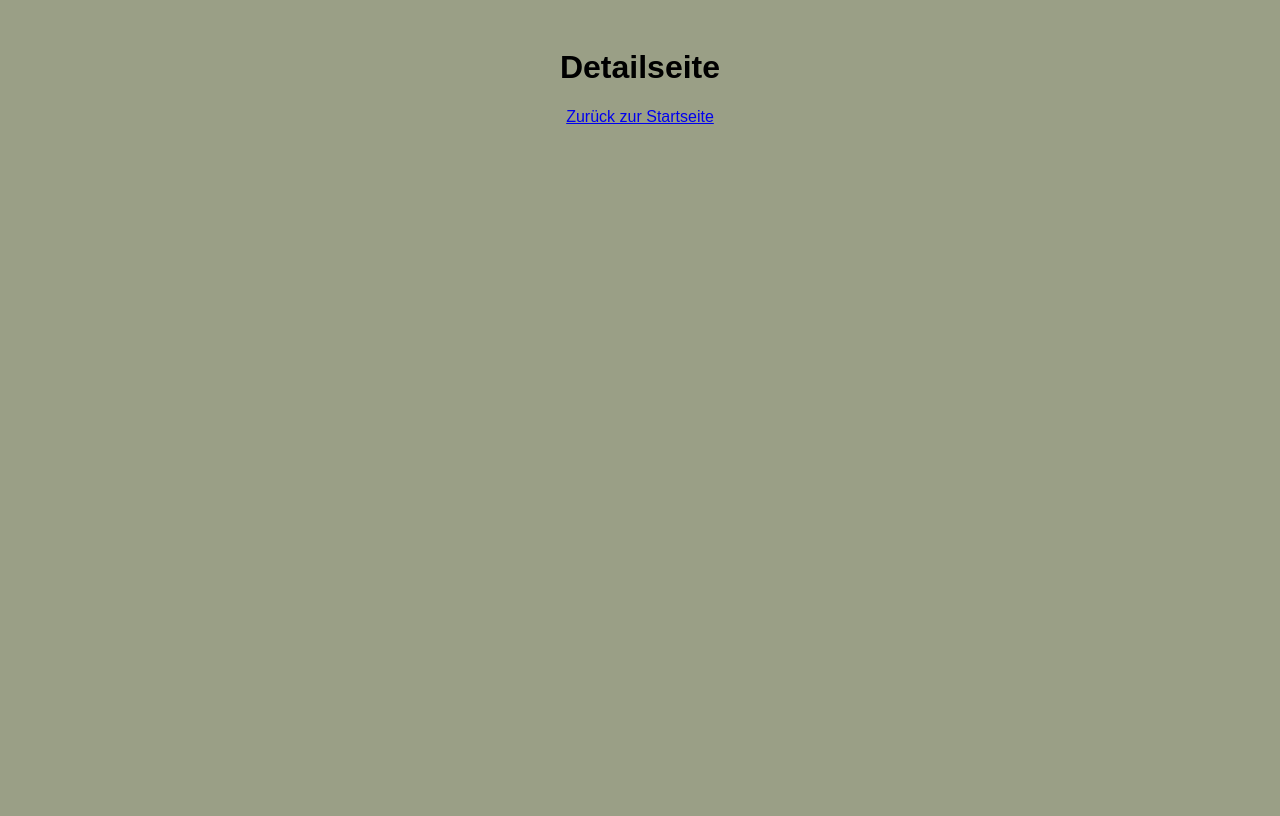
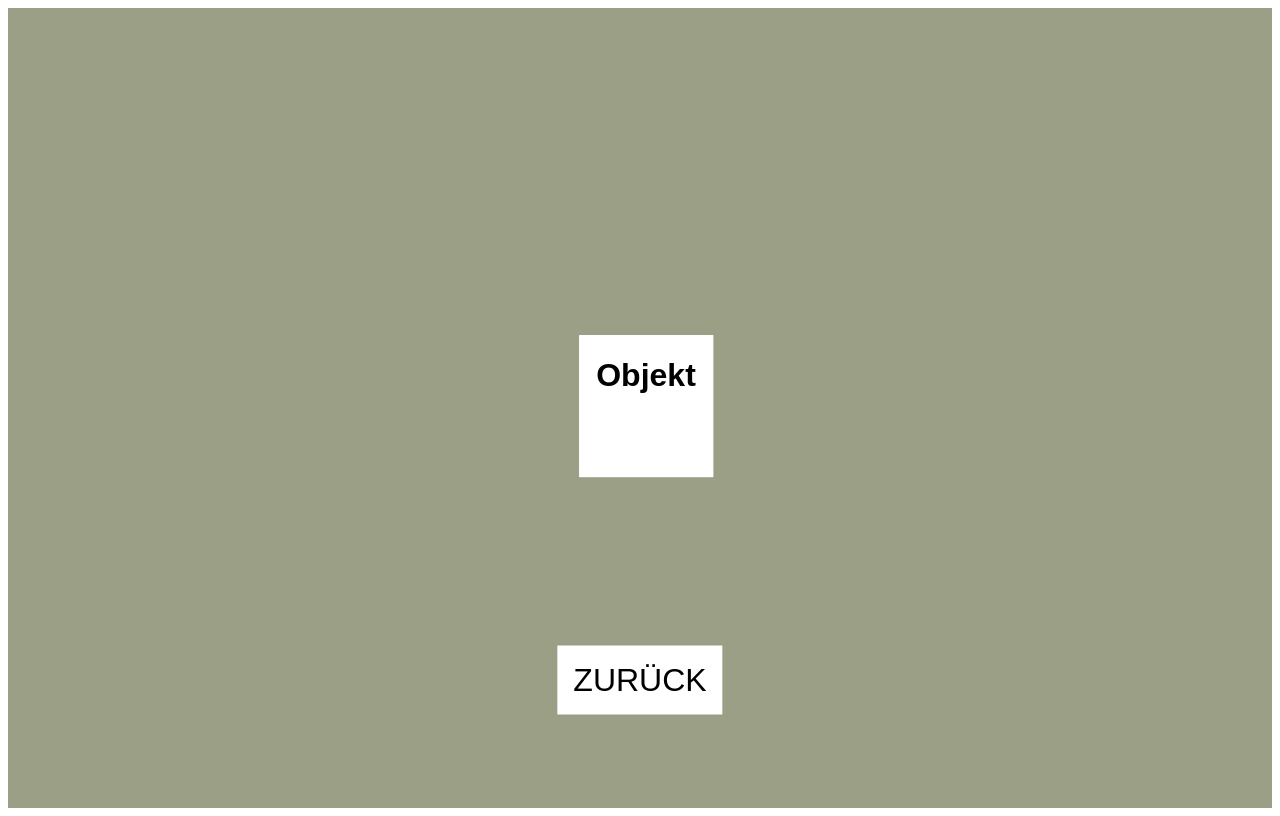
Before and after one commit to ChrissQAng/museum, a Vue app: page /detail/1 in a window 1280 px wide. Built offline with nearby package versions, Linux system fonts and the light colour scheme.

Commit message:
done so far

```diff
--- a/src/App.vue
+++ b/src/App.vue
@@ -8,6 +8,8 @@
 
 <style>
 /* Global styles can be added here */
-* {background-color: #9A9F86;
-  font-family: Arial, sans-serif;}
+* {
+  /* background-color: #9A9F86; */
+  font-family: Arial, sans-serif;
+  }
 </style>
--- a/src/components/Tile.vue
+++ b/src/components/Tile.vue
@@ -44,11 +44,9 @@ const handleClick = () => {
   </div>
   </router-link>
 </template>
-
 <style scoped>
 .tile {
-  border: 1px solid black;
-  border-radius: 8px;
+  border: 1px solid white;
   padding: 0px 16px;
   margin: 6px;
   text-align: center;
@@ -70,7 +68,4 @@ a {
   margin-bottom: 8px;
   background-color: white;
 }
-
-
-
 </style>
--- a/src/views/Detail.vue
+++ b/src/views/Detail.vue
@@ -1,21 +1,56 @@
 <template>
+  <div class="detail-view">
   <div class="detail">
-    <h1>Detailseite {{ store.selectedObject?.number }}</h1>
+    <h1>Objekt {{ store.selectedObject?.number }}</h1>
+    <div>
     <p>{{ store.selectedObject?.text }}</p>
     <p>{{ store.selectedObject?.textEN }}</p>
     <p>{{ store.selectedObject?.textJP }}</p>
-
-    <router-link to="/">Zurück zur Startseite</router-link>
+  </div>
+</div>
+<router-link to="/">ZURÜCK</router-link>
   </div>
 </template>
 
 <script setup>
 import { store } from '../stores/objectStore';
 </script>
+<style scoped>
+.detail-view {
+background-color: #9A9F86;
+height: 100vh;
+}
+.detail-view a{
+  position: relative;
+  position: absolute;
+  top: 85%;
+  left: 50%;
+  transform: translate(-50%, -50%);
+  padding: 2vh 2vh;
+  background-color: white;
+  text-decoration: none;
+  color: black;
+    font-size: 2rem;
+}
+.detail {
+border: 1px solid white;
+  padding: 0px 16px;
+  margin: 6px;
+  text-align: center;
+  transition: transform 0.2s;
+  background-color: white;
+  position: absolute;
+  top: 50%;
+  left: 50%;
+  transform: translate(-50%, -50%);
+}
+.detail p, h1 {
+  background-color: white ;
+  text-decoration: none;
+  color: black;
+}
+p {
+  padding: 2% 0;
 
-<style scoped>
-.detail {
-  padding: 20px;
-  text-align: center;
 }
 </style>
--- a/src/views/Home.vue
+++ b/src/views/Home.vue
@@ -1,5 +1,5 @@
 <template>
-  <div>
+  <div class="home">
     <h1>Willkommen im Siebold Museum</h1>
     <img src="../../public/museumBanner.jpg" alt="Banner Siebold Museum">
     <TileGrid />
@@ -11,6 +11,9 @@ import TileGrid from '../components/TileGrid.vue'
 </script>
 
 <style scoped>
+.home {
+background-color: #9A9F86
+}
 h1 {
   text-align: center;
   margin-bottom: 20px;
```
